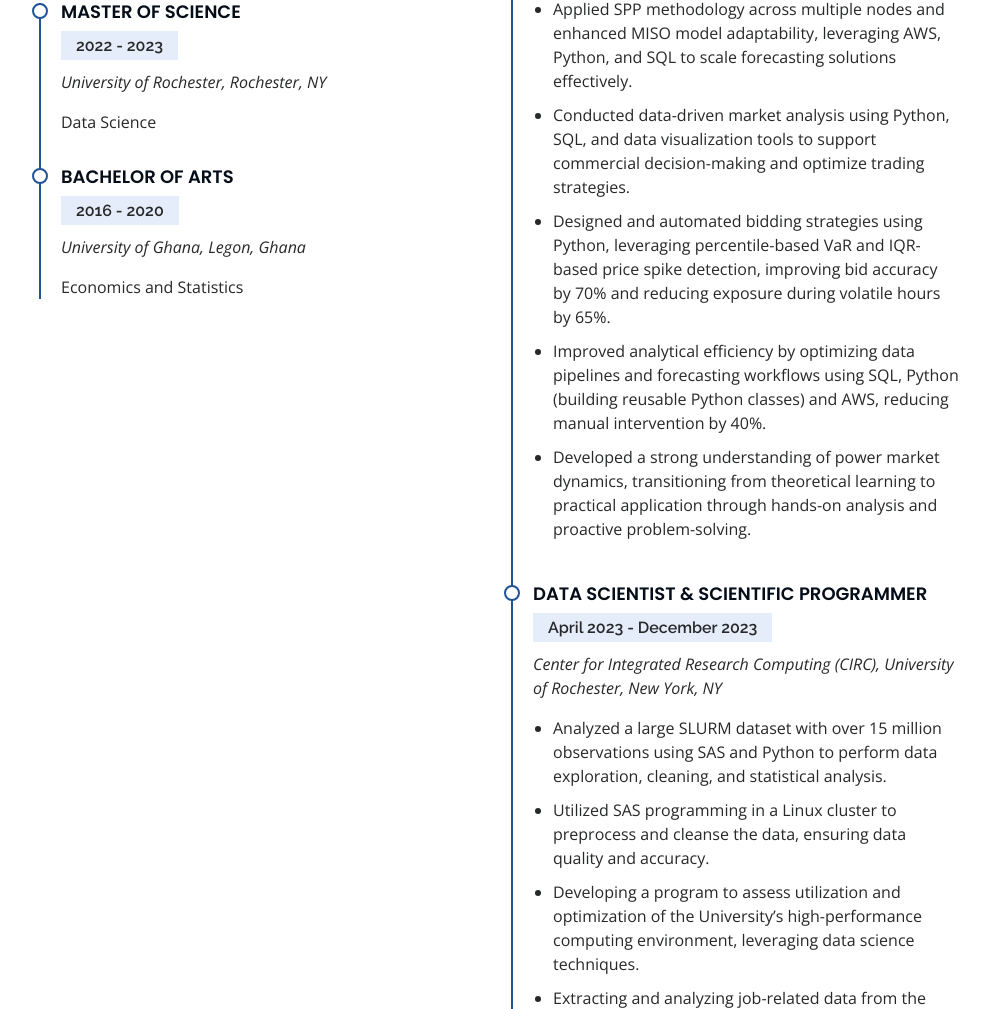
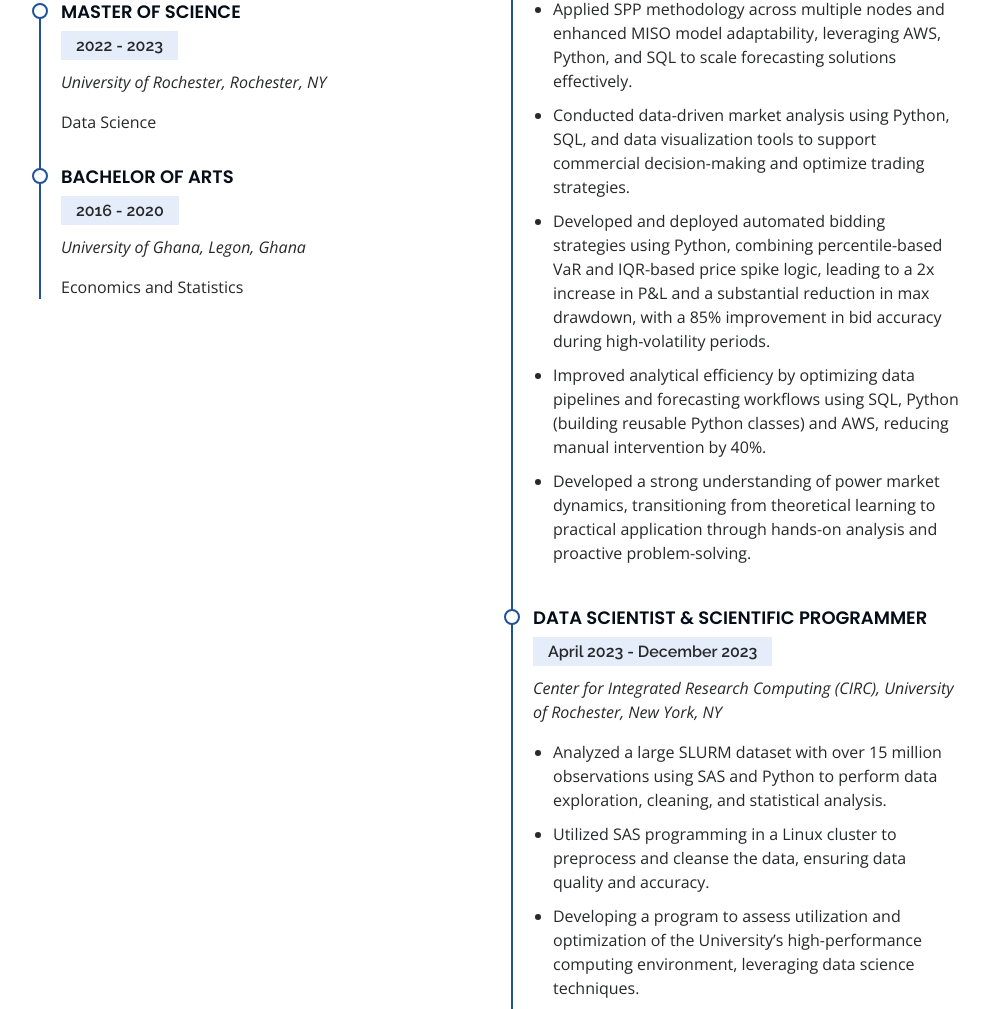
Before and after one commit to snuamaha/snuamaha.github.io, a plain HTML site: page index.html in a window 1280 px wide. Shown: the part 2582-3591 px from the top of the page, without its empty margins (291-1280 px from the left). Drawn offline with nearby package versions, Linux system fonts and the light colour scheme.

Commit message:
Update index.html
added pnl and maxdrawndown

```diff
--- a/index.html
+++ b/index.html
@@ -300,7 +300,7 @@
                 <li>Developed and implemented MISO Random Forest and SPP XGBoost models using Python, SQL and AWS (S3, EC2, Lambda, Athena) to forecast DALMP, ensuring scalable cloud deployment and identifying areas for performance refinement.</li>
                 <li>Applied SPP methodology across multiple nodes and enhanced MISO model adaptability, leveraging AWS, Python, and SQL to scale forecasting solutions effectively. </li>
                 <li>Conducted data-driven market analysis using Python, SQL, and data visualization tools to support commercial decision-making and optimize trading strategies.</li>
-              <li>Designed and automated bidding strategies using Python, leveraging percentile-based VaR and IQR-based price spike detection, improving bid accuracy by 70% and reducing exposure during volatile hours by 65%.</li>
+              <li>Developed and deployed automated bidding strategies using Python, combining percentile-based VaR and IQR-based price spike logic, leading to a 2x increase in P&L and a substantial reduction in max drawdown, with a 85% improvement in bid accuracy during high-volatility periods.</li>
                 <li>Improved analytical efficiency by optimizing data pipelines and forecasting workflows using SQL, Python (building reusable Python classes) and AWS, reducing manual intervention by 40%.</li>
                 <li>Developed a strong understanding of power market dynamics, transitioning from theoretical learning to practical application through hands-on analysis and proactive problem-solving.</li>
               </ul>
```
